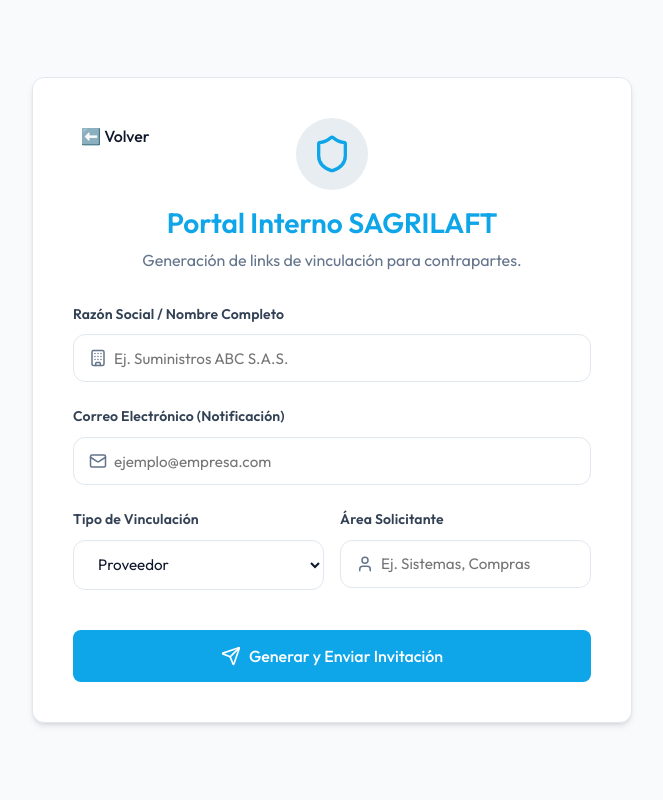
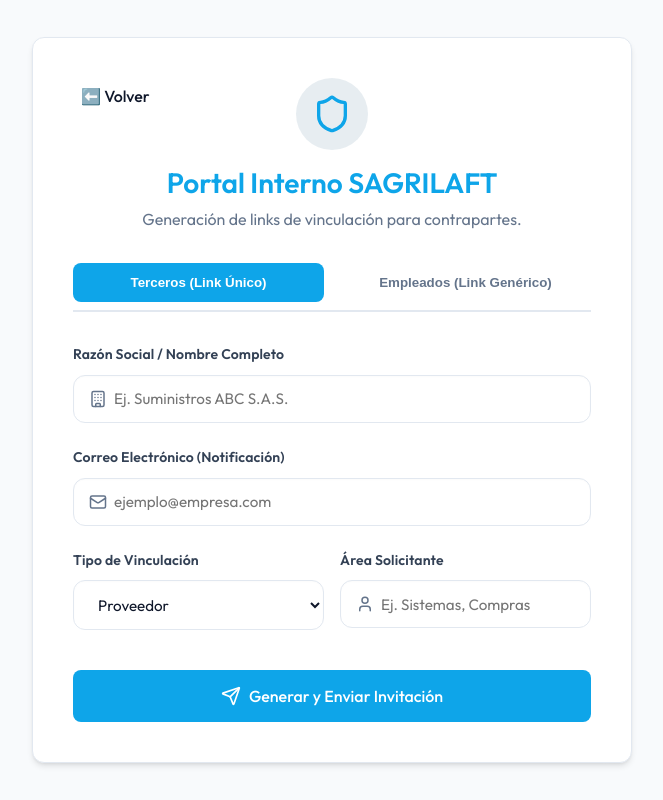
Before and after one commit to Juangar15/sagrilaft, a React app in the folder frontend/: page /portal-interno in a window 1280 px wide. Shown: the whole page, without its empty margins (308-971 px from the left). Built offline with nearby package versions, Linux system fonts and the light colour scheme; no server answers; the HTML template or start-up script is replaced by a standard one.

Commit message:
feat: agregar boton de copiar enlace generico al portal interno

```diff
--- a/frontend/src/components/PortalInterno.jsx
+++ b/frontend/src/components/PortalInterno.jsx
@@ -11,6 +11,7 @@ export default function PortalInterno() {
         area_solicitante: ''
     });
 
+    const [tab, setTab] = useState('proveedores');
     const [estado, setEstado] = useState({ cargando: false, exito: false, linkGenerado: '', previewUrl: '', error: '' });
 
     const handleGenerarLink = async (e) => {
@@ -62,13 +63,29 @@ export default function PortalInterno() {
                     <p style={{ margin: 0, color: 'var(--text-muted)' }}>Generación de links de vinculación para contrapartes.</p>
                 </div>
 
+                <div style={{ display: 'flex', gap: '1rem', marginBottom: '2rem', borderBottom: '2px solid var(--border)', paddingBottom: '0.5rem' }}>
+                    <button
+                        onClick={() => setTab('proveedores')}
+                        style={{ flex: 1, padding: '0.75rem', border: 'none', background: tab === 'proveedores' ? 'var(--primary)' : 'transparent', color: tab === 'proveedores' ? 'white' : 'var(--text-muted)', borderRadius: 'var(--radius-sm)', fontWeight: 'bold', cursor: 'pointer', transition: '0.2s' }}
+                    >
+                        Terceros (Link Único)
+                    </button>
+                    <button
+                        onClick={() => setTab('empleados')}
+                        style={{ flex: 1, padding: '0.75rem', border: 'none', background: tab === 'empleados' ? 'var(--primary)' : 'transparent', color: tab === 'empleados' ? 'white' : 'var(--text-muted)', borderRadius: 'var(--radius-sm)', fontWeight: 'bold', cursor: 'pointer', transition: '0.2s' }}
+                    >
+                        Empleados (Link Genérico)
+                    </button>
+                </div>
+
                 {estado.error && (
                     <div style={{ padding: '1rem', background: 'rgba(239, 68, 68, 0.1)', border: '1px solid var(--danger)', borderRadius: 'var(--radius-sm)', color: 'var(--danger)', marginBottom: '1.5rem', textAlign: 'center' }}>
                         {estado.error}
                     </div>
                 )}
 
-                {estado.exito ? (
+                {tab === 'proveedores' ? (
+                    estado.exito ? (
                         <motion.div initial={{ scale: 0.9, opacity: 0 }} animate={{ scale: 1, opacity: 1 }} style={{ textAlign: 'center', padding: '2rem', background: 'rgba(16, 185, 129, 0.1)', borderRadius: 'var(--radius-md)', border: '1px solid var(--success)' }}>
                             <CheckCircle size={50} color="var(--success)" style={{ margin: '0 auto 1rem' }} />
                             <h3 style={{ color: 'var(--success-text)', margin: '0 0 1rem' }}>¡Invitación Generada y Enviada!</h3>
@@ -168,6 +185,33 @@ export default function PortalInterno() {
                                 </button>
                             </div>
                         </form>
+                    )
+                ) : (
+                    <motion.div initial={{ opacity: 0 }} animate={{ opacity: 1 }} style={{ textAlign: 'center', padding: '1rem' }}>
+                        <div style={{ display: 'inline-flex', padding: '1rem', background: 'rgba(59, 130, 246, 0.1)', borderRadius: '50%', marginBottom: '1.5rem' }}>
+                            <User size={30} color="var(--primary)" />
+                        </div>
+                        <h3 style={{ margin: '0 0 1rem', color: 'var(--text-main)' }}>Enlace Universal de Empleados</h3>
+                        <p style={{ color: 'var(--text-muted)', fontSize: '0.9rem', marginBottom: '2rem', lineHeight: '1.5' }}>
+                            Este enlace no requiere generación única, no caduca y no envía correo automático.
+                            Puedes copiarlo y enviarlo masivamente por WhatsApp, Intranet o correo a cualquier empleado nuevo.
+                        </p>
+
+                        <div style={{ background: 'var(--surface)', padding: '1.25rem', borderRadius: 'var(--radius-md)', border: '2px dashed var(--border)', marginBottom: '1.5rem', wordBreak: 'break-all', fontSize: '1rem', fontWeight: '500', color: 'var(--primary)' }}>
+                            {window.location.origin}/onboarding/empleado
+                        </div>
+
+                        <button
+                            className="btn-primary"
+                            style={{ width: '100%', display: 'flex', alignItems: 'center', justifyContent: 'center', gap: '0.5rem', padding: '1rem' }}
+                            onClick={() => {
+                                navigator.clipboard.writeText(`${window.location.origin}/onboarding/empleado`);
+                                alert('¡Enlace copiado al portapapeles!');
+                            }}
+                        >
+                            📋 Copiar Enlace Genérico
+                        </button>
+                    </motion.div>
                 )}
             </motion.div>
         </div>
```
Lines whose indentation alone changed are shown as unchanged.
